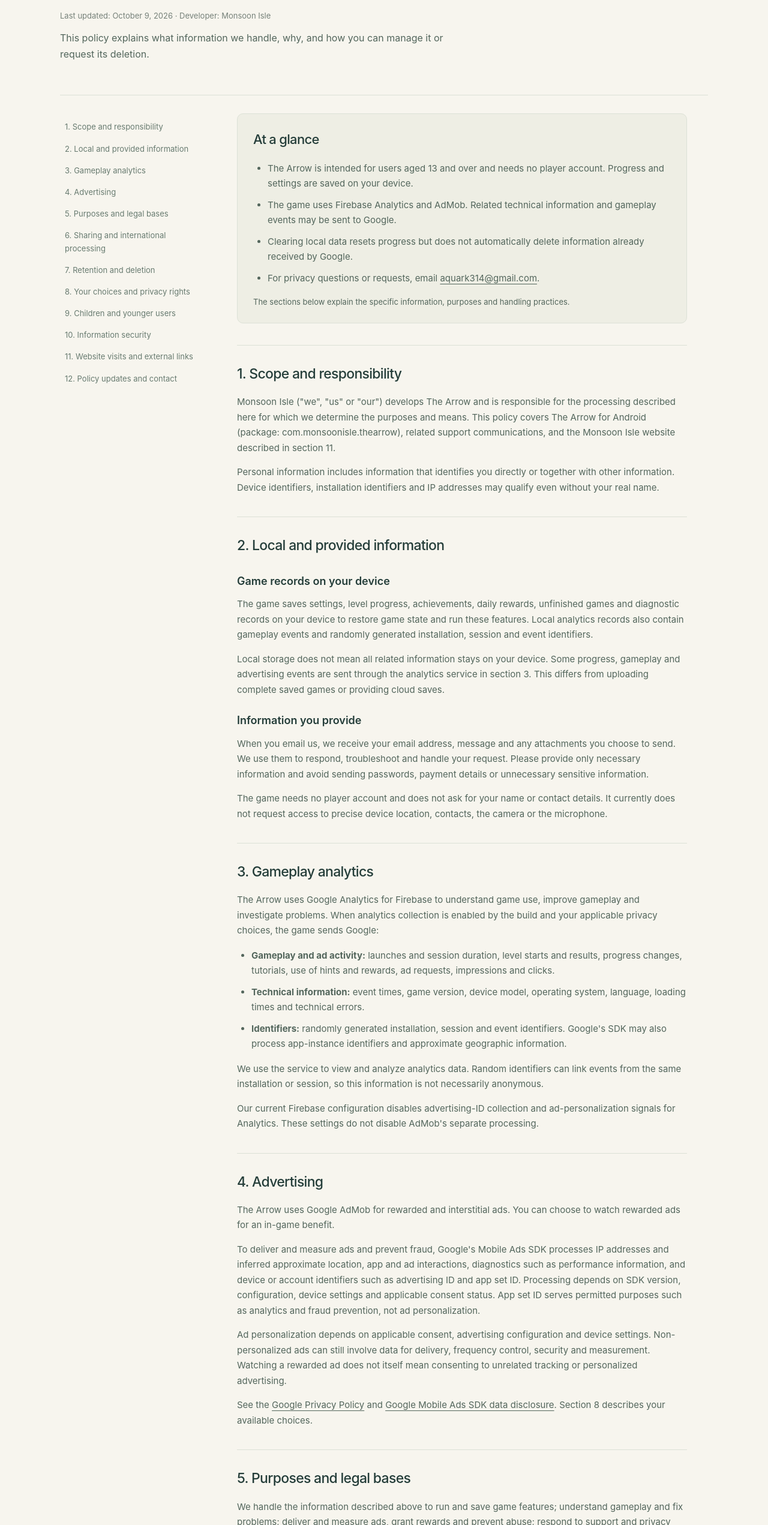
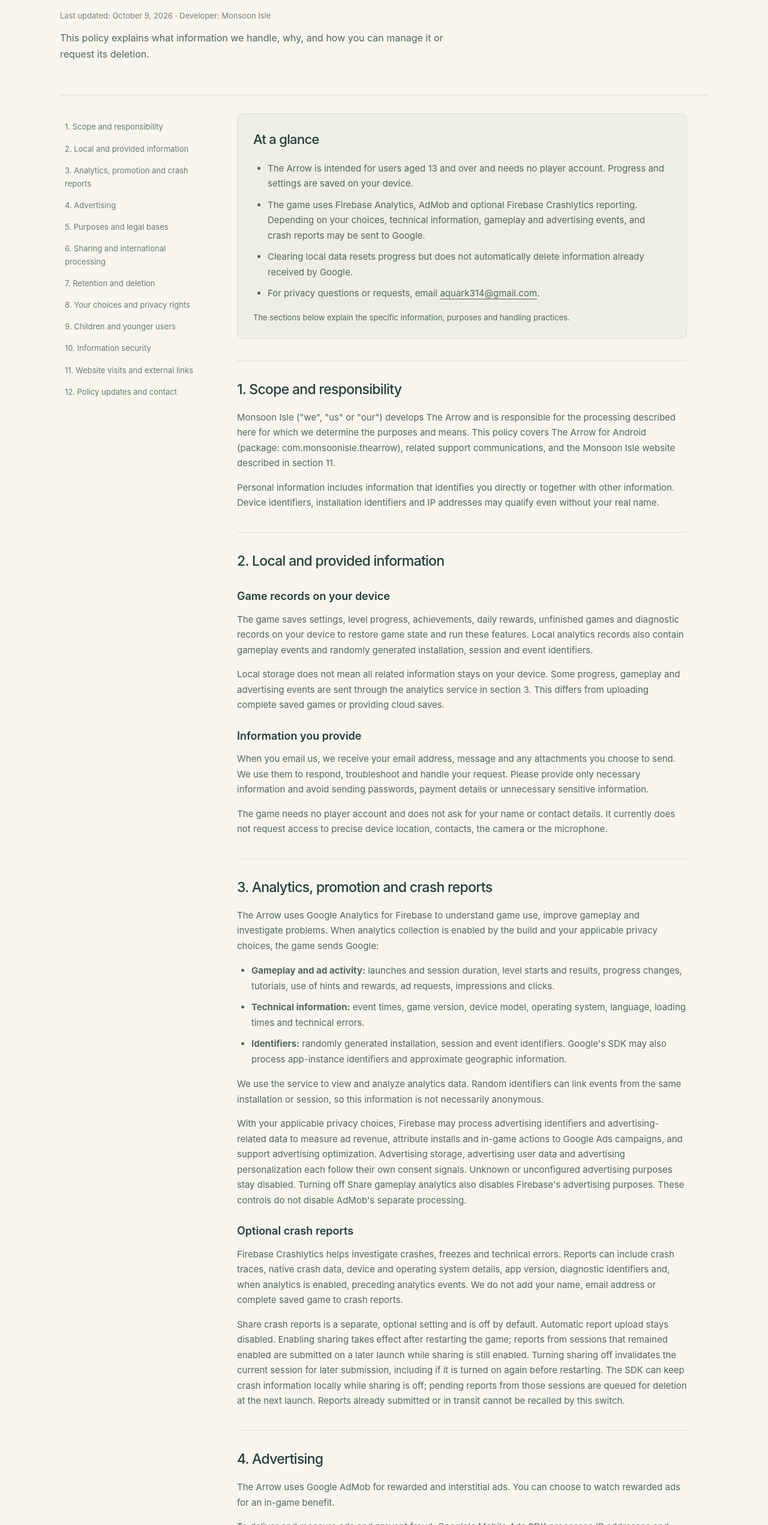
Before and after one commit to MonsoonIsle/MonsoonIsle.github.io, a plain HTML site: page en/games/the-arrow/privacy/index.html in a window 1280 px wide. Shown: the part 258-2800 px from the top of the page at 60% size. Drawn offline with Linux system fonts and the light colour scheme.

Commit message:
docs: 同步 The Arrow 发布版崩溃诊断与广告测量隐私说明

```diff
--- a/en/games/the-arrow/privacy/index.html
+++ b/en/games/the-arrow/privacy/index.html
@@ -4,7 +4,7 @@
   <meta charset="utf-8">
   <meta name="viewport" content="width=device-width,initial-scale=1">
   <title>The Arrow — Privacy Policy | Monsoon Isle</title>
-  <meta name="description" content="How The Arrow handles local saves, analytics, advertising and support information, including privacy choices and data deletion.">
+  <meta name="description" content="How The Arrow handles local saves, analytics, advertising, optional crash reports and support information, including privacy choices and data deletion.">
   <meta name="theme-color" content="#234c44">
   <link rel="icon" href="/assets/monsoon-isle-icon.png?v=20260918-2" type="image/png">
   <link rel="apple-touch-icon" href="/assets/monsoon-isle-icon.png?v=20260918-2">
@@ -30,7 +30,7 @@
       <aside class="toc" aria-label="Privacy policy contents">
         <a href="#scope">1. Scope and responsibility</a>
         <a href="#local">2. Local and provided information</a>
-        <a href="#analytics">3. Gameplay analytics</a>
+        <a href="#analytics">3. Analytics, promotion and crash reports</a>
         <a href="#ads">4. Advertising</a>
         <a href="#purposes">5. Purposes and legal bases</a>
         <a href="#sharing">6. Sharing and international processing</a>
@@ -46,7 +46,7 @@
           <h2 id="summary-title">At a glance</h2>
           <ul>
 <li>The Arrow is intended for users aged 13 and over and needs no player account. Progress and settings are saved on your device.</li>
-<li>The game uses Firebase Analytics and AdMob. Related technical information and gameplay events may be sent to Google.</li>
+<li>The game uses Firebase Analytics, AdMob and optional Firebase Crashlytics reporting. Depending on your choices, technical information, gameplay and advertising events, and crash reports may be sent to Google.</li>
 <li>Clearing local data resets progress but does not automatically delete information already received by Google.</li>
 <li>For privacy questions or requests, email <a href="mailto:aquark314@gmail.com">aquark314@gmail.com</a>.</li>
           </ul>
@@ -68,7 +68,7 @@
           <p>The game needs no player account and does not ask for your name or contact details. It currently does not request access to precise device location, contacts, the camera or the microphone.</p>
         </section>
         <section id="analytics">
-          <h2>3. Gameplay analytics</h2>
+          <h2>3. Analytics, promotion and crash reports</h2>
           <p>The Arrow uses Google Analytics for Firebase to understand game use, improve gameplay and investigate problems. When analytics collection is enabled by the build and your applicable privacy choices, the game sends Google:</p>
           <ul>
           <li><strong>Gameplay and ad activity:</strong> launches and session duration, level starts and results, progress changes, tutorials, use of hints and rewards, ad requests, impressions and clicks.</li>
@@ -76,7 +76,10 @@
           <li><strong>Identifiers:</strong> randomly generated installation, session and event identifiers. Google's SDK may also process app-instance identifiers and approximate geographic information.</li>
           </ul>
           <p>We use the service to view and analyze analytics data. Random identifiers can link events from the same installation or session, so this information is not necessarily anonymous.</p>
-          <p>Our current Firebase configuration disables advertising-ID collection and ad-personalization signals for Analytics. These settings do not disable AdMob's separate processing.</p>
+          <p>With your applicable privacy choices, Firebase may process advertising identifiers and advertising-related data to measure ad revenue, attribute installs and in-game actions to Google Ads campaigns, and support advertising optimization. Advertising storage, advertising user data and advertising personalization each follow their own consent signals. Unknown or unconfigured advertising purposes stay disabled. Turning off Share gameplay analytics also disables Firebase's advertising purposes. These controls do not disable AdMob's separate processing.</p>
+          <h3>Optional crash reports</h3>
+          <p>Firebase Crashlytics helps investigate crashes, freezes and technical errors. Reports can include crash traces, native crash data, device and operating system details, app version, diagnostic identifiers and, when analytics is enabled, preceding analytics events. We do not add your name, email address or complete saved game to crash reports.</p>
+          <p>Share crash reports is a separate, optional setting and is off by default. Automatic report upload stays disabled. Enabling sharing takes effect after restarting the game; reports from sessions that remained enabled are submitted on a later launch while sharing is still enabled. Turning sharing off invalidates the current session for later submission, including if it is turned on again before restarting. The SDK can keep crash information locally while sharing is off; pending reports from those sessions are queued for deletion at the next launch. Reports already submitted or in transit cannot be recalled by this switch.</p>
         </section>
         <section id="ads">
           <h2>4. Advertising</h2>
@@ -87,14 +90,14 @@
         </section>
         <section id="purposes">
           <h2>5. Purposes and legal bases</h2>
-          <p>We handle the information described above to run and save game features; understand gameplay and fix problems; deliver and measure ads, grant rewards and prevent abuse; respond to support and privacy requests; and meet applicable legal obligations.</p>
+          <p>We handle the information described above to run and save game features; understand gameplay and fix problems; deliver and measure ads, evaluate and optimize game promotion, grant rewards and prevent abuse; respond to support and privacy requests; and meet applicable legal obligations.</p>
           <p>Where a legal basis is required, processing necessary for game features and support you request is based on performing the relevant service agreement. Mandatory retention or disclosure is based on legal obligations. Where permitted and not overridden by your rights and interests, security, troubleshooting and service improvement may rely on corresponding legitimate interests.</p>
           <p>Analytics, device information access or personalized advertising requiring consent must take place only after valid consent. Legitimate interests cannot replace legally required consent. You can request withdrawal under section 8. Reading this policy or continuing to play does not itself constitute consent to that processing.</p>
         </section>
         <section id="sharing">
           <h2>6. Sharing and international processing</h2>
           <ul>
-          <li><strong>Google:</strong> receives the information in sections 3 and 4 through Firebase Analytics and AdMob under the applicable service terms and privacy information.</li>
+          <li><strong>Google:</strong> receives the information in sections 3 and 4 through Firebase Analytics, AdMob, Google Ads integrations and optional Firebase Crashlytics under the applicable service terms and privacy information.</li>
           <li><strong>Hosting and communications providers:</strong> GitHub Pages hosts the website and email providers process support messages, each handling information needed for its functions.</li>
           <li><strong>Legal and security needs:</strong> we may disclose information necessary to comply with applicable law, respond to lawful requests or protect users and services, limiting disclosure to what is reasonably necessary.</li>
           <li><strong>Your instructions or consent:</strong> we provide additional notice and obtain consent where required before sharing personal information for other purposes.</li>
@@ -108,6 +111,7 @@
           <ul>
           <li><strong>Local saves and analytics records:</strong> the game saves progress, settings and local analytics records on your device until updated, overwritten or removed. Clear The Arrow's storage in Android settings or uninstall it to remove local data; this resets progress. Migration or backup services may keep separate copies that you need to manage through them.</li>
           <li><strong>Firebase Analytics data:</strong> Google hosts this data. Our retention policy for applicable user-level and event-level analytics data is <strong>2 months</strong>, with expired data removed through Google's scheduled deletion process. This period does not apply to standard aggregate reports, AdMob advertising data or local device records. See <a href="https://support.google.com/analytics/answer/7667196">Google Analytics data retention</a>.</li>
+          <li><strong>Firebase Crashlytics data:</strong> Google retains crash traces, extracted native crash data and associated identifiers for 90 days before beginning removal from live and backup systems. Native minidumps are held temporarily for processing. This is separate from the Analytics two-month setting. See <a href="https://firebase.google.com/support/privacy">Firebase privacy and security information</a>.</li>
           <li><strong>AdMob advertising data:</strong> Google retains this for purposes such as ad delivery, measurement and fraud prevention, under applicable policies and legal requirements. Periods can differ by data type and do not follow the Analytics retention setting. See <a href="https://policies.google.com/technologies/retention">Google's data retention information</a>.</li>
           <li><strong>Website hosting logs:</strong> GitHub retains these under its hosting service purposes, privacy statement and applicable law.</li>
           <li><strong>Support correspondence:</strong> we keep it only as needed to resolve issues, follow up on requests and meet legal obligations, then delete or anonymize it when no longer needed.</li>
@@ -119,6 +123,7 @@
           <h3>In-game choices</h3>
           <p>In Settings, use <strong>Privacy choices</strong> when available to review or withdraw advertising and analytics consent, or exercise applicable advertising opt-out choices. Messages and available choices depend on your region.</p>
           <p>You can also turn off <strong>Share gameplay analytics</strong> in Settings in any region. Turning it back on does not override a refusal in your privacy choices. Disabling analytics stops further analytics collection and clears pending local analytics events without deleting game progress. It does not automatically delete data already received by Google.</p>
+          <p><strong>Share crash reports</strong> independently controls optional diagnostic report submission. It is off by default and is not required to play. Enabling takes effect after restarting; disabling invalidates this session for later submission. Section 3 explains local storage, later-launch submission and reports already in transit.</p>
           <h3>Device and advertising choices</h3>
           <p>Android or Google settings offer advertising privacy options, including resetting or deleting your advertising ID. Menus vary by device and operating system. These actions do not stop all analytics or ad processing or erase data already collected.</p>
           <h3>Making a privacy request</h3>
```
Also changed, not shown: 1 other file.
